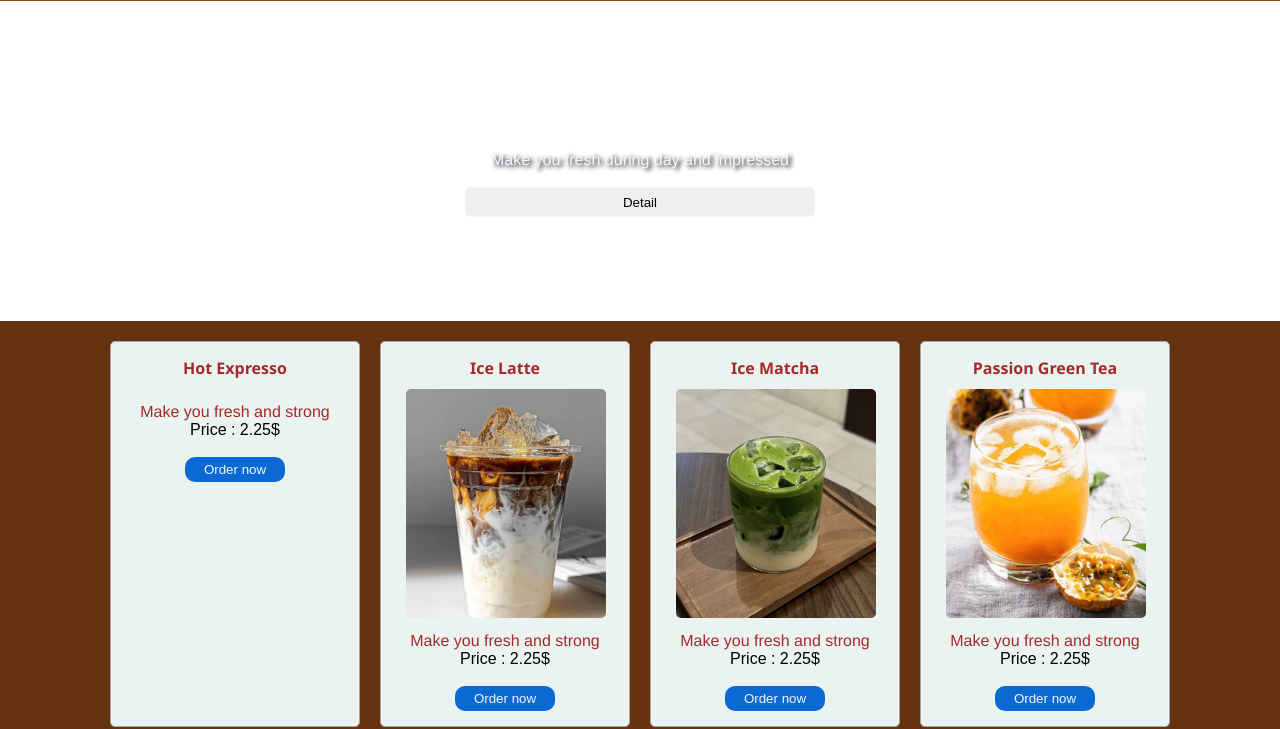
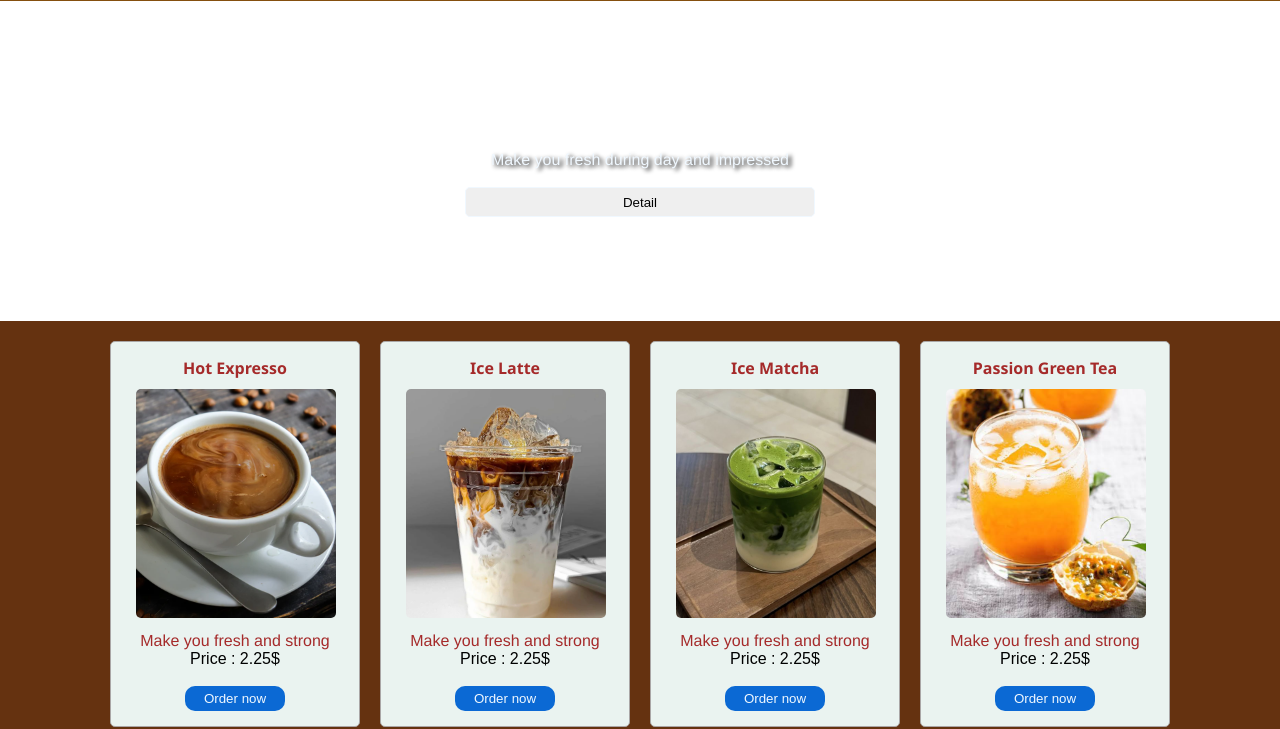
Before and after one commit to Thavin-San/freshcoffee, a plain HTML site: page index.html in a window 1280 px wide. Shown: the part 71-800 px from the top of the page. Drawn offline with Linux system fonts and the light colour scheme; the site is published under a folder, as on GitHub Pages, so addresses that start at the root find nothing.

Commit message:
Update index.html

```diff
--- a/index.html
+++ b/index.html
@@ -159,7 +159,7 @@
         <h4>Hot Expresso</h4>
         <img
           class="image"
-          src="/images/1.png"
+          src="images/1.png"
           alt=""
         />
         <p>Make you fresh and strong</p>
```
